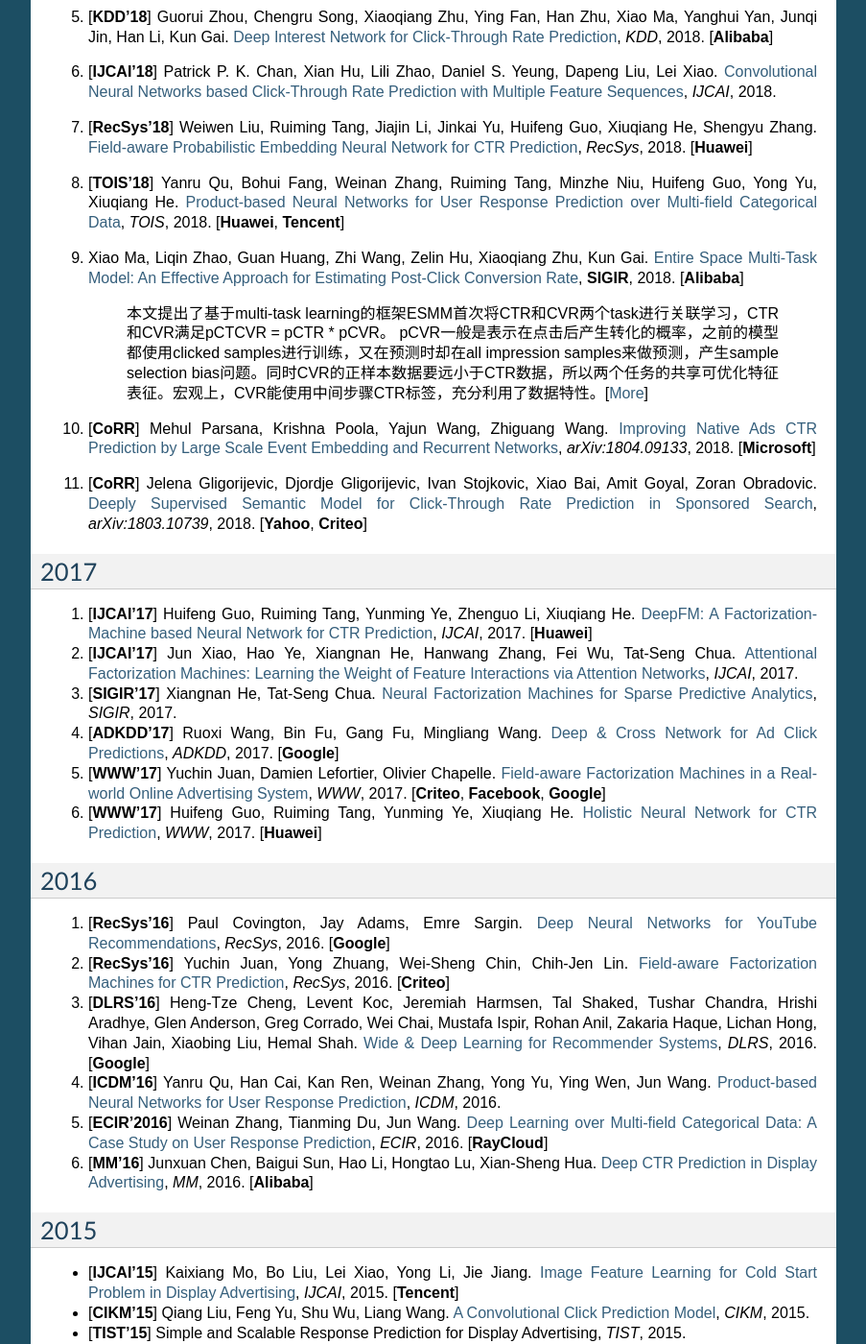
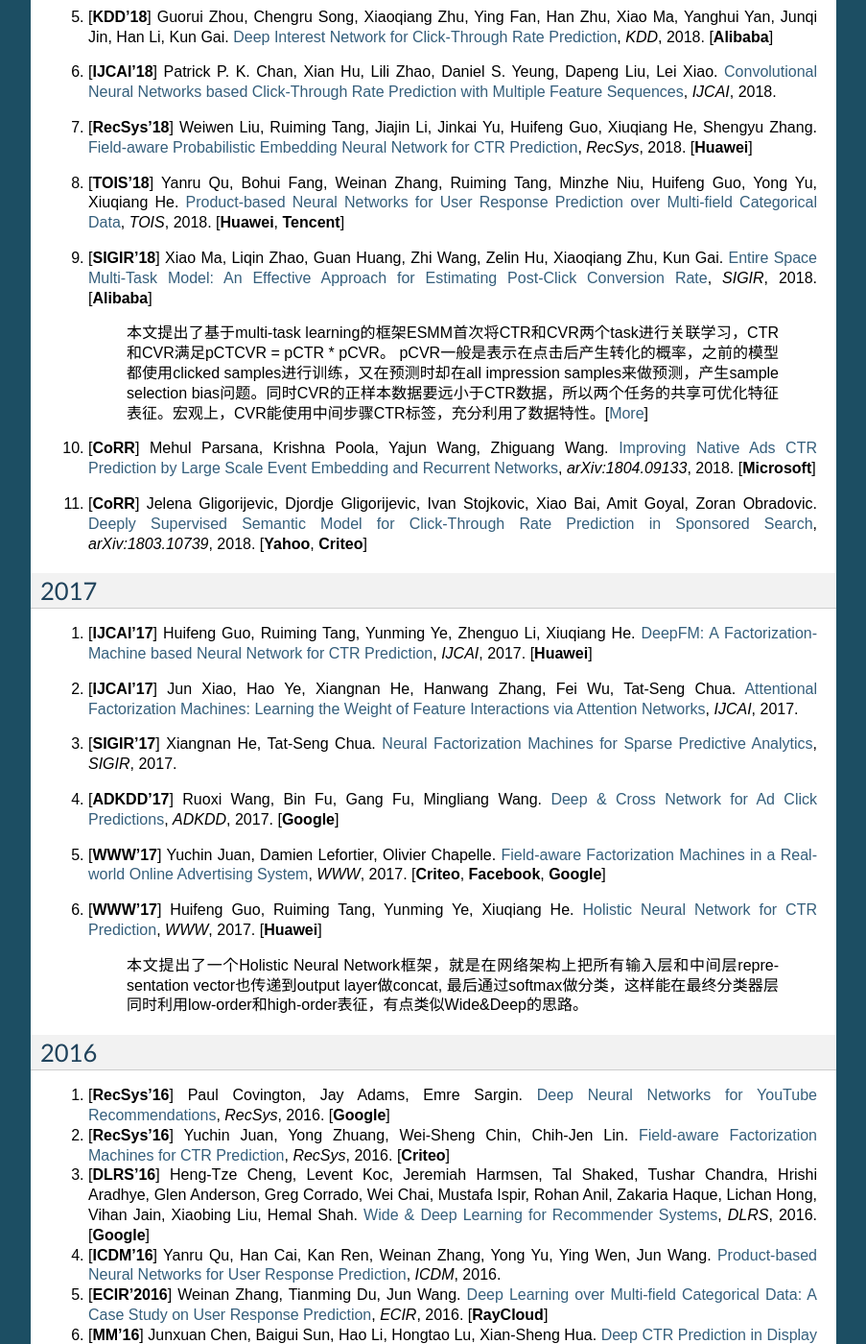
Before and after one commit to anyai/DeepCTR, a Sphinx documentation site: the page built from docs/papers.md, in a window 1280 px wide and 1400 px high, scrolled down 507 px. Shown: the whole window at 96% size, without its empty margins (198-1101 px from the left). Built offline with Sphinx 7.4.7, drawn with Linux system fonts in a browser that asks for light colours.

Commit message:
Update papers.md

```diff
--- a/docs/papers.md
+++ b/docs/papers.md
@@ -24,7 +24,7 @@ A list of papers on CTR/CVR prediction.
 
 1. [**TOIS'18**] Yanru Qu, Bohui Fang, Weinan Zhang, Ruiming Tang, Minzhe Niu, Huifeng Guo, Yong Yu, Xiuqiang He. [Product-based Neural Networks for User Response Prediction over Multi-field Categorical Data](https://arxiv.org/abs/1807.00311), *TOIS*, 2018. [**Huawei**, **Tencent**]
 
-1. Xiao Ma, Liqin Zhao, Guan Huang, Zhi Wang, Zelin Hu, Xiaoqiang Zhu, Kun Gai. [Entire Space Multi-Task Model: An Effective Approach for Estimating Post-Click Conversion Rate](https://arxiv.org/pdf/1804.07931), **SIGIR**, 2018. [**Alibaba**]
+1. [**SIGIR'18**] Xiao Ma, Liqin Zhao, Guan Huang, Zhi Wang, Zelin Hu, Xiaoqiang Zhu, Kun Gai. [Entire Space Multi-Task Model: An Effective Approach for Estimating Post-Click Conversion Rate](https://arxiv.org/pdf/1804.07931), *SIGIR*, 2018. [**Alibaba**]
    > 本文提出了基于multi-task learning的框架ESMM首次将CTR和CVR两个task进行关联学习，CTR和CVR满足pCTCVR = pCTR * pCVR。 pCVR一般是表示在点击后产生转化的概率，之前的模型都使用clicked samples进行训练，又在预测时却在all impression samples来做预测，产生sample selection bias问题。同时CVR的正样本数据要远小于CTR数据，所以两个任务的共享可优化特征表征。宏观上，CVR能使用中间步骤CTR标签，充分利用了数据特性。[[More](https://zhuanlan.zhihu.com/p/37562283)]
 
 1. [**CoRR**] Mehul Parsana, Krishna Poola, Yajun Wang, Zhiguang Wang. [Improving Native Ads CTR Prediction by Large Scale Event Embedding and Recurrent Networks](https://arxiv.org/abs/1804.09133), *arXiv:1804.09133*, 2018. [**Microsoft**]
@@ -44,8 +44,7 @@ A list of papers on CTR/CVR prediction.
 1. [**WWW'17**] Yuchin Juan, Damien Lefortier, Olivier Chapelle. [Field-aware Factorization Machines in a Real-world Online Advertising System](https://arxiv.org/pdf/1701.04099.pdf), *WWW*, 2017. [**Criteo**, **Facebook**, **Google**]
 
 1. [**WWW'17**] Huifeng Guo, 	Ruiming Tang, Yunming Ye, 	Xiuqiang He. [Holistic Neural Network for CTR Prediction](https://dl.acm.org/citation.cfm?doid=3041021.3054208), *WWW*, 2017. [**Huawei**]
-
-
+   > 本文提出了一个Holistic Neural Network框架，就是在网络架构上把所有输入层和中间层representation vector也传递到output layer做concat, 最后通过softmax做分类，这样能在最终分类器层同时利用low-order和high-order表征，有点类似Wide&Deep的思路。
 
 
 ### 2016
```
